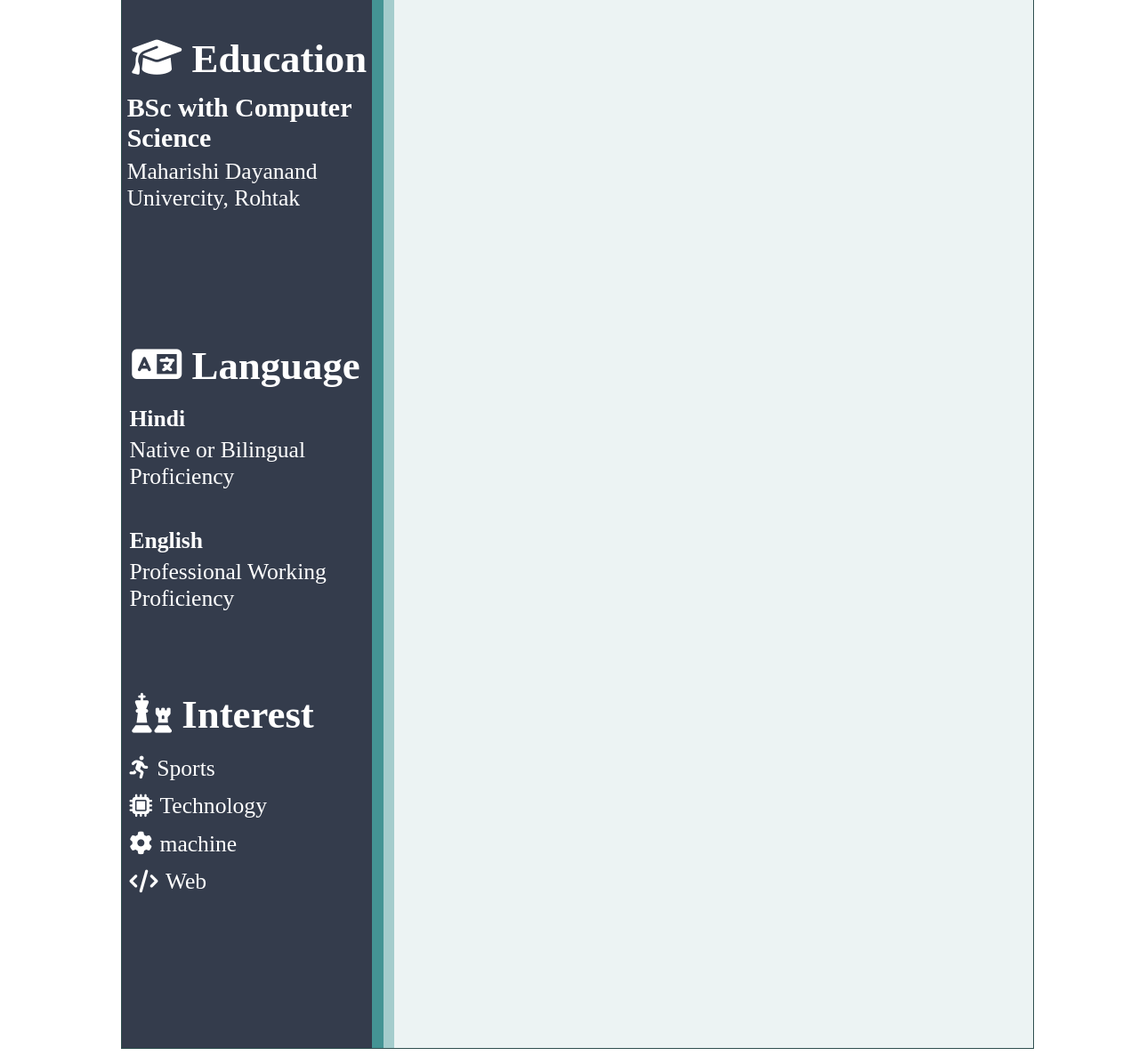
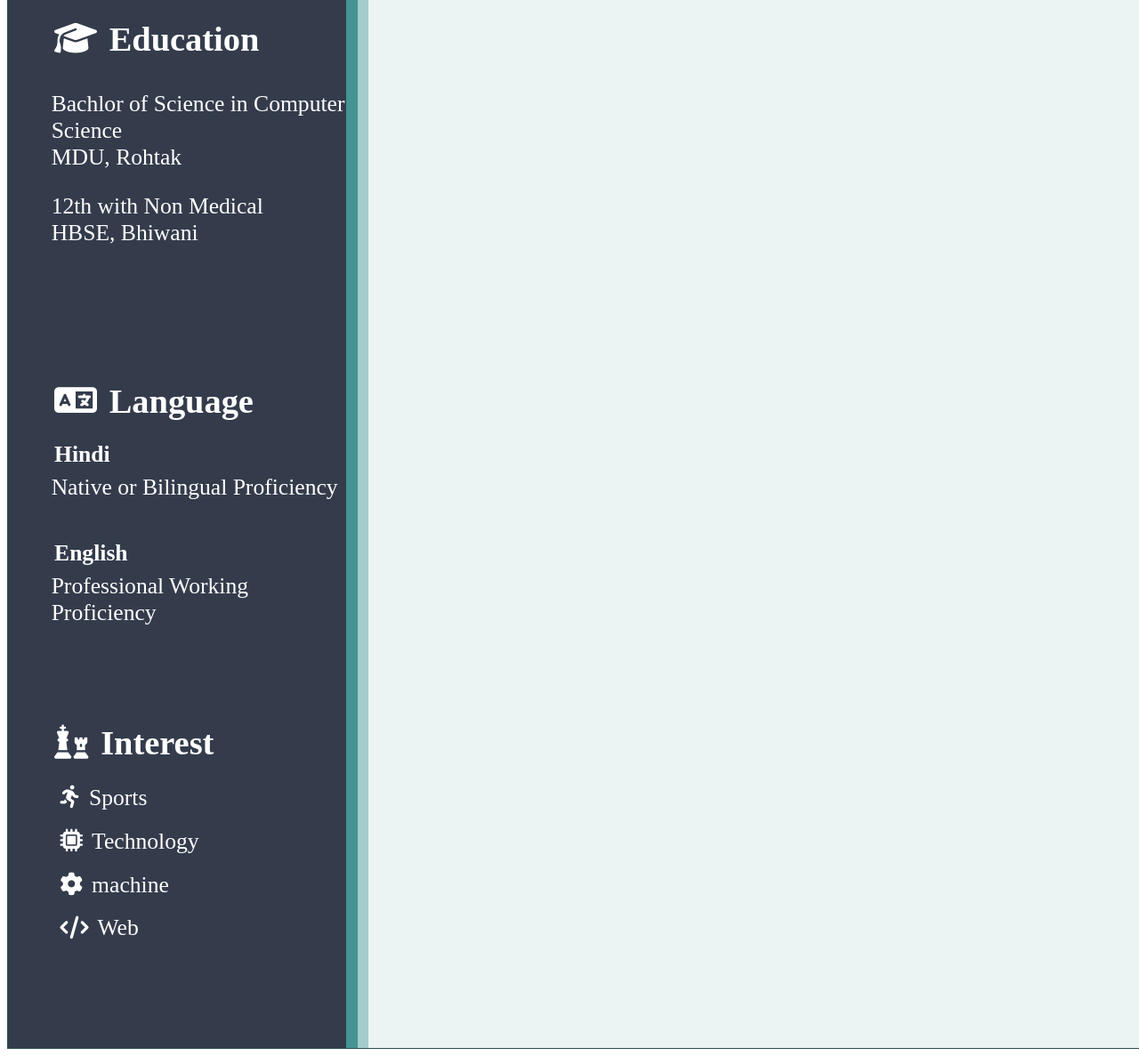
Before and after one commit to devnain21/Resume, a plain HTML site: page index.html in a window 1280 px wide. Shown: the part 1135-2322 px from the top of the page at 89% size. Drawn offline with Linux system fonts and the light colour scheme.

Commit message:
basic change

```diff
--- a/index.html
+++ b/index.html
@@ -42,7 +42,7 @@
                 </div>
                 <div class="skill">
                    <h1><i class="fa-solid fa-user heading"></i>SKILL</h1>
-                   <ul style="list-style: none;">
+                   <ul class="basic">
                        <li>HTML Coding</li>
                        <li>CSS</li>
                        <li>JAVA Script</li>
@@ -52,24 +52,29 @@
                    </ul>
                 </div>
             </div>
-            <div class="edu heading">
+            <div class="edu">
                 <h1><i class="fa-solid fa-graduation-cap"></i>Education</h1>
-                <div class="degree basic">
-                    <h3><b>BSc with Computer Science
-                    </b></h3>
-                    Maharishi Dayanand Univercity, Rohtak
-                </div>
+                <ul class="degre basic">
+                     <li>Bachlor of Science in Computer Science
+                     <br>
+                     MDU, Rohtak</li>
+                </ul>
+                <ul class="12th basic">
+                    <li>12th with Non Medical
+                    <br>
+                    HBSE, Bhiwani</li>
+                </ul>
 
             </div>
             <div class="lang">
                 <h1><i class="fa-solid fa-language"></i>Language</h1>
                 <div class="lang2">
                     <div class="lang-info"><h4>Hindi</h4>
-                        <div style="padding-left: 3%;">Native or Bilingual Proficiency</div>
+                        <div class="basic">Native or Bilingual Proficiency</div>
                     </div>
                     <br>
                     <div class="lang-info"><h4>English</h4>
-                        <div style="padding-left: 3%;">Professional Working Proficiency</div>
+                        <div class="basic">Professional Working Proficiency</div>
                     </div>
 
                 </div>
@@ -78,10 +83,10 @@
             </div>
             <div class="int">
                 <h1><i class="fa-solid fa-chess"></i>Interest</h1>
-                <div class="hobby"> <i class="fa-solid fa-person-running"></i>Sports</div>
-                <div class="hobby"> <i class="fa-solid fa-microchip"></i>Technology</div>
-                <div class="hobby"><i class="fa-solid fa-gear"></i>machine</div>
-                <div class="hobby"><i class="fa-solid fa-code"></i>Web</div>
+                <div class="hobby basic"> <i class="fa-solid fa-person-running"></i>Sports</div>
+                <div class="hobby basic"> <i class="fa-solid fa-microchip"></i>Technology</div>
+                <div class="hobby basic"><i class="fa-solid fa-gear"></i>machine</div>
+                <div class="hobby basic"><i class="fa-solid fa-code"></i>Web</div>
 
                 </div>
 
--- a/style.css
+++ b/style.css
@@ -1,28 +1,15 @@
 .main {
     background-color: rgb(236, 243, 243);
     height: 180vw;
-    width: 80vw;
+    width: 100vw;
     display: flex;
     border: .2vmin solid darkslategray;
     justify-content: center;
     align-self: center;
-    margin-left: 10vw;
 }
-@media (max-width:700px){
-.main {
-    margin-left: 3vw;
-    width: 90vw;
+*{
+    list-style: none;
 }
-}
-/* @media (max-width:450px){
-    .main{
-        margin: 0;
-        width: 100vw;
-        height: 100vh;
-    }
-} */
-
-
 .main-left {
     width: 30vw;
     height: 100%;
@@ -32,11 +19,21 @@
     align-content: space-evenly;
     align-items: flex-end;
     margin: 0;
-    padding: 0;
+    padding-left: 3%;
     color: white;
     border-right: 1.7vh solid #449494;
     font-size: 2vw;
 
+}
+@media (max-width: 600px) {
+    .main-left {
+        padding-left: 0;
+    }
+}
+.basic {
+    padding-left:3%;
+    font-size: 2vw;
+    text-align: inherit;
 }
 
 .skill-photo{
@@ -46,12 +43,13 @@
     flex-direction: column;
     justify-content: space-evenly;
     align-items: center;
+    gap: 2%;
 }
 
 
 
 .photo {
-    height: 25%;
+    height: 30%;
     width: 100%;
     border-radius: 90%;
     background-image: url(dev.jpg);
@@ -70,13 +68,13 @@
     display: flex;
     flex-direction: column;
     justify-content: flex-start;
-    height: 60%;
+    height: 65%;
     width: 100%;
     background-color: transparent;
 }
 
 .edu {
-    height: 15%;
+    height: 18%;
     width: 100%;
 }
 
@@ -118,26 +116,22 @@
 h1 {
     margin-top: 2%;
     margin-bottom: 1%;
-    font-size: 3.5vw;
+    font-size: 3vw;
 }
 h1 i {
 padding: 4%;
 }
-.degree {
-    font-size: 2vw;
-    padding-left: 2%;
-    margin-bottom: 2%;
-}
+
 h3 {
 
     margin: 2% 0% 2%;
 }
 h4 {
-    margin: 4% 0% 2% 3%;
+    margin: 4% 0% 2% 4%;
     font-size: 2vw;
 }
 .hobby i {
-    margin: 4% 0% 2% 3%;
+    margin: 4% 0% 3% 3%;
     padding-right: 3%;
 }
 
```
